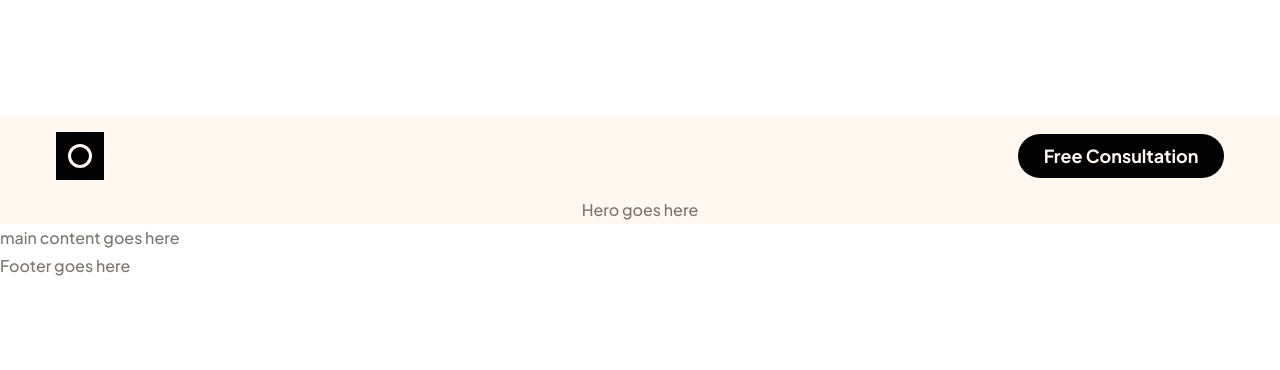
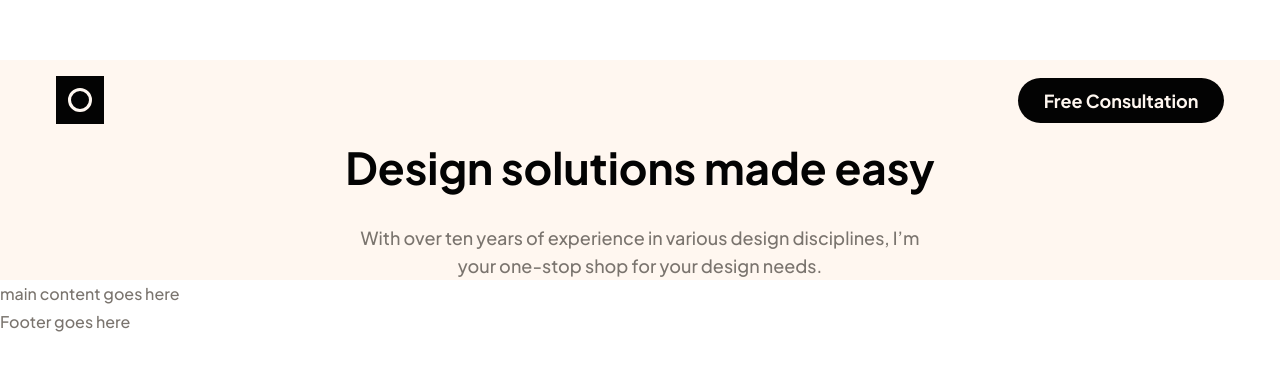
Before and after one commit to Hcmwebs/single-page-design-portfolio, a React (Vite) app: page / in a window 1280 px wide. Shown: the part 202-572 px from the top of the page. Built offline with nearby package versions, Linux system fonts and the light colour scheme.

Commit message:
created, indexed, rendered and styled hero section
Signed-off-by: Heze <64218603+Hcmwebs@users.noreply.github.com>

```diff
--- a/src/Components/Hero.jsx
+++ b/src/Components/Hero.jsx
@@ -1,9 +1,16 @@
 import React from 'react'
-import styled from 'styled-components'
+import { StyledHero } from '../Styles'
 
 const Hero = () => {
-	return <div>Hero goes here</div>
+	return (
+		<StyledHero>
+			<h1>Design solutions made easy</h1>
+			<p>
+				With over ten years of experience in various design disciplines, I’m
+				your one-stop shop for your design needs.
+			</p>
+		</StyledHero>
+	)
 }
-export const StyledHeader = styled.div``
 
 export default Hero
--- /dev/null
+++ b/src/Styles/Hero.Styled.jsx
@@ -0,0 +1,48 @@
+import styled from 'styled-components'
+
+export const StyledHero = styled.div`
+	width: min(100%, 100%);
+	display: grid;
+	place-content: center;
+	gap: 1rem;
+	@media (min-width: 768px) {
+    width: min(100%, 690px);
+		gap: 1.75rem;
+	}
+	@media (min-width: 1440px) {
+    width: min(100%, 752px);
+		gap: 2rem;
+	}
+
+	h1 {
+		font-size: 2.25rem;
+		font-weight: var(--bold);
+		line-height: 2.8rem;
+		color: var(--black);
+		text-align: center;
+		@media (min-width: 768px) {
+			font-size: 2.75rem;
+			line-height: 3.44rem;
+		}
+		@media (min-width: 1440px) {
+			font-size: 3.5rem;
+			line-height: 4.5rem;
+		}
+	}
+
+	p {
+		font-size: 1rem;
+		font-weight: var(--medium);
+		line-height: 1.625rem;
+    padding-inline:1.75rem;
+		text-align: center;
+		color: var(--mediumBrown);
+		@media (min-width: 768px) {
+			font-size: 1.125rem;
+			line-height: 1.75rem;
+      padding-inline: 3.625rem;
+		}
+	}
+`
+
+export default StyledHero
--- a/src/Styles/index.jsx
+++ b/src/Styles/index.jsx
@@ -4,6 +4,7 @@ import StyledContainer from './Container.styled'
 import StyledHeader from './Header.styled'
 import StyledNav from './Nav.styled'
 import StyledLogo from './Logo.styled'
+import StyledHero from './Hero.Styled'
 
 export {
 	GlobalStyles,
@@ -12,4 +13,5 @@ export {
 	StyledHeader,
 	StyledNav,
 	StyledLogo,
+	StyledHero,
 }
```
